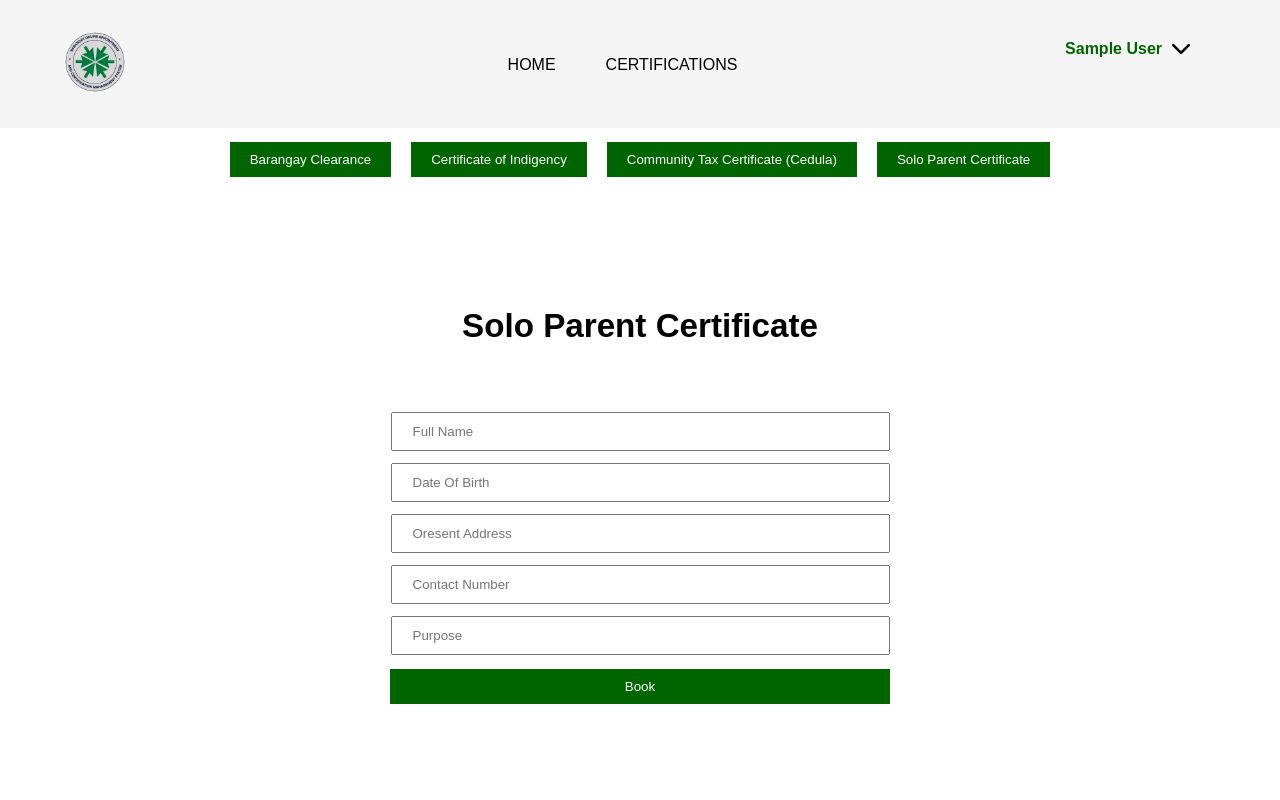
After one commit to adamxparx/boacms, a Django app: page /appointments/solo_parent_certificate/ in a window 1280 px wide. The commit adds this page. Run offline with Django 4.2, Linux system fonts and the light colour scheme; the visitor is signed in with stand-in values (Sample User, id 1).

Commit message:
feature(appointments): add appointment pages, views, and links

```diff
--- a/appointments/static/appointments/css/certification.css
+++ b/appointments/static/appointments/css/certification.css
@@ -1,112 +1,55 @@
-/* --- Certification.html - Appointment Form --- */
-.certification-outer {
+.certification-block {
+  display: block;
   width: 100%;
+  height: 100%;
+}
+.options {
   display: flex;
+  width: 100%;
+  height: 100px;
   justify-content: center;
-  padding: 30px 20px;
-  box-sizing: border-box;
+  gap: 20px;
 }
 
-.certification-box {
-  background: #e0e0e0;
-  width: 92%;
-  max-width: 920px;
-  padding: 36px;
-  box-sizing: border-box;
-  position: relative;
-  border-radius: 4px;
+.options button {
+  width: 100%;
+  text-align: left;
+  padding: 10px 20px;
+  color: white;
+  background-color: darkgreen;
+  border: none;
 }
 
-.cert-title {
-  margin: 0 0 18px 0;
-  font-weight: bold;
-  color: #111;
-  font-size: 20px;
+.options a {
+  padding: 0;
 }
 
-.cert-form {
-  display: flex;
-  flex-direction: column;
-  gap: 18px;
-  box-sizing: border-box;
+.options button:hover {
+  cursor: pointer;
 }
 
-.row {
-  display: flex;
-  gap: 24px;
-  align-items: flex-start;
-  width: 100%;
-  box-sizing: border-box;
+.cert {
+  display: block;
+  width: 500PX;
 }
 
-.row-top .field.first,
-.row-top .field.second {
-  flex: 1 1 0;
-  min-width: 0;
+.cert input {
+  width: 455px;
+  padding: 10px 20px;
 }
 
-.row-mid .field.email {
-  flex: 1.6 1 0;
-  min-width: 0;
-}
-.row-mid .field.date,
-.row-mid .field.time {
-  flex: 0.7 1 0;
-  min-width: 0;
+.cert_content {
+  width: 100%;
+  height: 500px;
+  display: block;
+  justify-items: center;
+  align-content: center;
 }
 
-.row-full .field.full {
+.cert button {
   width: 100%;
-  min-width: 0;
+  padding: 10px;
+  border: none;
+  background-color: darkgreen;
+  color: white;
 }
-
-.field label {
-  display: block;
-  margin-bottom: 8px;
-  font-size: 20px;
-  color: #111;
-}
-
-.field input,
-.field textarea {
-  width: 100%;
-  padding: 14px 16px;
-  font-size: 18px;
-  border-radius: 4px;
-  border: 1px solid #fff;
-  background: #fff;
-  box-sizing: border-box;
-  outline: none;
-}
-
-.field input:focus,
-.field textarea:focus {
-  border-color: rgba(0,128,0,0.6);
-  box-shadow: 0 0 6px rgba(0,128,0,0.12);
-}
-
-.field textarea {
-  height: 110px;
-  resize: none;
-}
-
-.form-action {
-  position: right;
-  right: 36px;
-  bottom: 14px;
-}
-
-.form-action button {
-  background: #7fb67f;
-  color: #000;
-  border: none;
-  padding: 8px 28px;
-  border-radius: 4px;
-  font-size: 22px;
-  cursor: pointer;
-  transition: 0.3s ease;
-}
-
-.form-action button:hover {
-  background: #6ca46c;
-}
--- a/appointments/templates/appointments/certification.html
+++ b/appointments/templates/appointments/certification.html
@@ -3,58 +3,19 @@
 
 {% block title %}Certification Request Form | Barangay OACMS{% endblock %}
 
-{% block extra_css %}
-<link rel="stylesheet" href="{% static 'appointments/css/certification.css' %}">
-{% endblock %}
+{% block content %}
 
-{% block content %}
-<div class="certification-outer">
-  <div class="certification-box">
-    <h2 class="cert-title">Appointment Form</h2>
+<div class="certification-block">
+  <div class="options">
+    <a href="{% url 'barangay_clearance' %}"><button>Barangay Clearance</button></a>
+    <a href="{% url 'indigency_certificate' %}"><button>Certificate of Indigency</button></a>
+    <a href="{% url 'comm_tax_cert' %}"><button>Community Tax Certificate (Cedula)</button></a>
+    <a href="{% url 'solo_parent_cert' %}"><button>Solo Parent Certificate</button></a>
+  </div>
 
-    <form method="POST" class="cert-form">
-      {% csrf_token %}
-
-      <div class="row row-top">
-        <div class="field first">
-          <label for="first_name">First Name</label>
-          <input id="first_name" name="first_name" type="text" required>
-        </div>
-
-        <div class="field second">
-          <label for="last_name">Last Name</label>
-          <input id="last_name" name="last_name" type="text" required>
-        </div>
-      </div>
-
-      <div class="row row-mid">
-        <div class="field email">
-          <label for="email">E-mail</label>
-          <input id="email" name="email" type="email" required>
-        </div>
-
-        <div class="field date">
-          <label for="date">Date</label>
-          <input id="date" name="date" type="date" required>
-        </div>
-
-        <div class="field time">
-          <label for="time">Time</label>
-          <input id="time" name="time" type="time" required>
-        </div>
-      </div>
-
-      <div class="row row-full">
-        <div class="field full">
-          <label for="purpose">Purpose of Appointment</label>
-          <textarea id="purpose" name="purpose" rows="3" required></textarea>
-        </div>
-      </div>
-
-      <div class="form-action">
-        <button type="submit">Submit</button>
-      </div>
-    </form>
+  <div class="cert_content">
+    {% block cert_content %}<h2>Book an appointment now.</h2>{% endblock %}
   </div>
 </div>
+
 {% endblock %}
--- /dev/null
+++ b/appointments/templates/appointments/solo_parent_certificate.html
@@ -0,0 +1,18 @@
+{% extends 'appointments/certification.html' %}
+{% load static %}
+
+{% block title %}Certification | Solo Parent Certificate{% endblock %}
+
+{% block cert_content %}
+
+    <h5>Solo Parent Certificate</h5>
+    <form class="cert" method="post">
+        <input type="text" placeholder="Full Name" />
+        <input type="text" placeholder="Date Of Birth" />
+        <input type="text" placeholder="Oresent Address" />
+        <input type="text" placeholder="Contact Number" />
+        <input type="text" placeholder="Purpose" />
+        <button>Book</button>
+    </form>
+
+{% endblock %}
--- a/appointments/urls.py
+++ b/appointments/urls.py
@@ -2,5 +2,8 @@ from django.urls import path
 from . import views
 
 urlpatterns = [
-    path('certification/', views.certification, name='certification'),
+    path('barangay_clearance/', views.barangay_clearance, name='barangay_clearance'),
+    path('certificate_of_indigency/', views.certificate_of_indigency, name='indigency_certificate'),
+    path('community_tax_certificate/', views.comm_tax_certificate, name='comm_tax_cert'),
+    path('solo_parent_certificate/', views.solo_parent_certificate, name='solo_parent_cert'),
 ]
--- a/appointments/views.py
+++ b/appointments/views.py
@@ -1,4 +1,15 @@
 from django.shortcuts import render
+from django.contrib.auth.decorators import login_required
 
-def certification(request):
-    return render(request, 'appointments/certification.html')
+@login_required
+def barangay_clearance(request):
+    return render(request, 'appointments/barangay_clearance.html')
+
+def certificate_of_indigency(request):
+    return render(request, 'appointments/certificate_of_indigency.html')
+
+def comm_tax_certificate(request):
+    return render(request, 'appointments/comm_tax_certificate.html')
+
+def solo_parent_certificate(request):
+    return render(request, 'appointments/solo_parent_certificate.html')
--- a/static/css/styles.css
+++ b/static/css/styles.css
@@ -27,6 +27,13 @@ body {
     cursor: pointer;
 }
 
+.appbar {
+    margin-top: 20px;
+    width: 500px;
+    display: flex;
+    justify-content: center;
+}
+
 .appbar ul {
     display: flex;
     list-style: none;
@@ -54,6 +61,13 @@ li:hover {
     margin-right: 20px;
     font-weight: bold;
     cursor: pointer;
+}
+
+.cert-content {
+    display: flex;
+    justify-content: center;
+    align-items: center;
+    height: 100px;
 }
 
 .content {
--- a/templates/base.html
+++ b/templates/base.html
@@ -6,6 +6,7 @@
         <meta charset="UTF-8">
         <title>{% block title %}Barangay OACMS{% endblock %}</title>
         <link rel="stylesheet" href="{% static 'accounts/css/styles.css' %}">
+        <link rel="stylesheet" href="{% static 'appointments/css/certification.css' %}">
         <link rel="stylesheet" href="{% static 'css/styles.css' %}">
         <link rel="icon" type="images/png" href="{% static 'images/logo.png' %}">
     </head>
@@ -18,8 +19,11 @@
                 <div class="appbar">
                     <ul>
                         <li><a href="{% url 'dashboard' %}">HOME</a></li>
+                        {% if user.role == 'resident' %}
+                        <li><a href="{% url 'barangay_clearance' %}">CERTIFICATIONS</a></li>
+                        {% else %}
                         <li><a href="#">APPOINTMENTS</a></li>
-                        <li><a href="#">CERTIFICATIONS</a></li>
+                        {% endif %}
                     </ul>
                 </div>
                 <form action="{% url 'logout' %}" method="post">
@@ -51,9 +55,8 @@
             </div>
             {% endif %}
         </div>
+
         <div class="content">
-
-            <div class="content-block">
 
             {% block content %}
 
@@ -61,8 +64,6 @@
 
             {% endblock %}
 
-            </div>
-
         </div>
     </body>
 </html>
```
Also changed, not shown: appointments/templates/appointments/barangay_clearance.html (added, +18 -0 lines), appointments/templates/appointments/certificate_of_indigency.html (added, +18 -0 lines), appointments/templates/appointments/comm_tax_certificate.html (added, +18 -0 lines).
